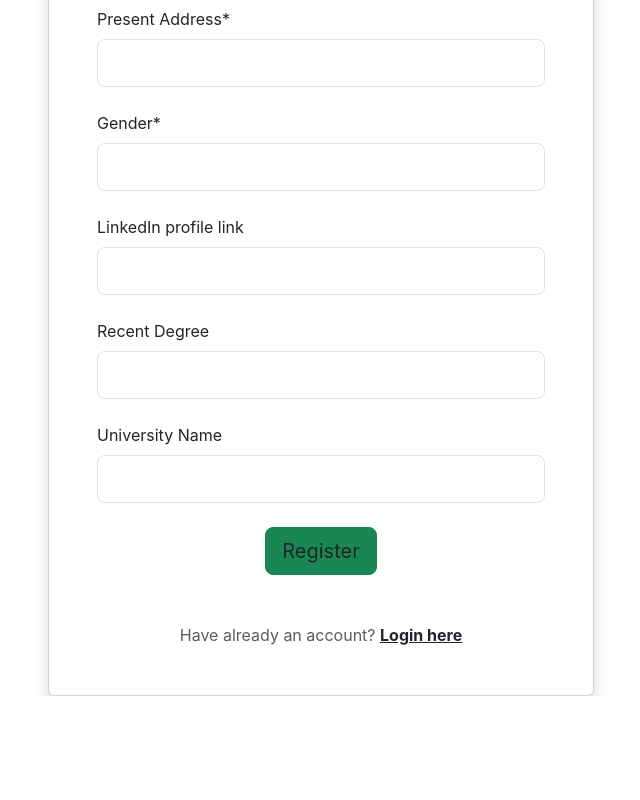
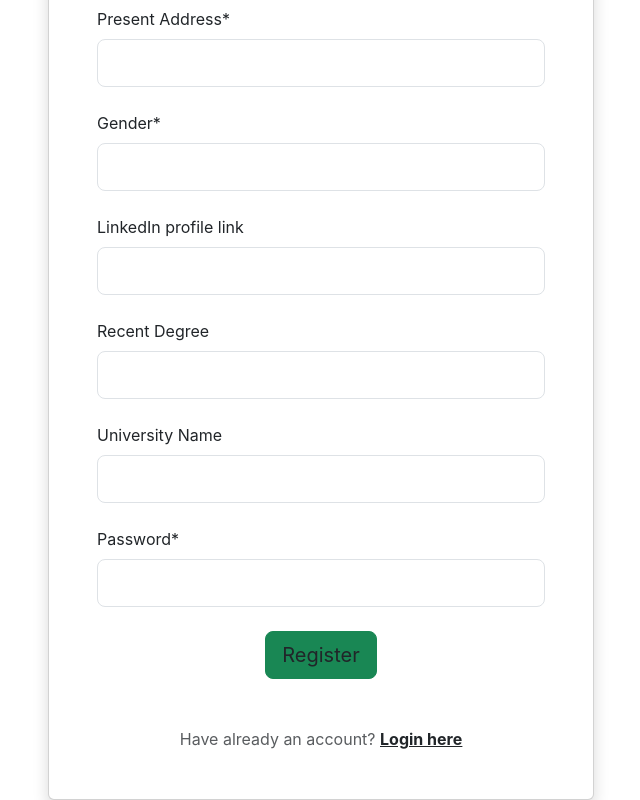
Before and after one commit to tanjummotin/CUET-Alumni-Portal, a React (Create React App) app: page /register in a window 1280 px wide. Shown: the part 1182-1982 px from the top of the page, without its empty margins (319-959 px from the left). Before the commit the page ends 1878 px from the top, so only its background shows below. Built offline with nearby package versions, Linux system fonts and the light colour scheme.

Commit message:
pass add in registration

```diff
--- a/src/Components/register.jsx
+++ b/src/Components/register.jsx
@@ -16,6 +16,7 @@ export default function Register() {
   const [linkedIn_profile_link, setlinkedIn_profile_link] = useState("");
   const [recent_degree, setrecent_degree] = useState("");
   const [university_name, setuniversity_name] = useState("");
+  const [password, setpassword] = useState("");
   const handleSubmit = () => {
     // Email validation
     if (nameField.length == 0) {
@@ -63,6 +64,10 @@ export default function Register() {
       alert("University Name required!!");
       return;
     }
+    if (password.length == 0) {
+      alert("password required!!");
+      return;
+    }
 
 
     const url = "http://localhost/test/formsubmit.php";
@@ -81,7 +86,7 @@ export default function Register() {
     fData.append("linkedIn_profile_link", linkedIn_profile_link);
     fData.append("recent_degree", recent_degree);
     fData.append("university_name", university_name);
-
+    fData.append("password",password);
 
     axios
       .post(url, fData)
@@ -283,6 +288,19 @@ export default function Register() {
                         onChange={(e) => setuniversity_name(e.target.value)}
                       />
                     </div>
+                    <div className="form-outline mb-4">
+                      <label className="form-label" for="university_name">
+                      Password*
+                      </label>
+                      <input
+                        type='password'
+                        className="form-control form-control-lg"
+                        name="password"
+                        id="password"
+                        value={password}
+                        onChange={(e) => setpassword(e.target.value)}
+                      />
+                    </div>
 
                     <div className="d-flex justify-content-center">
                       <input
```
